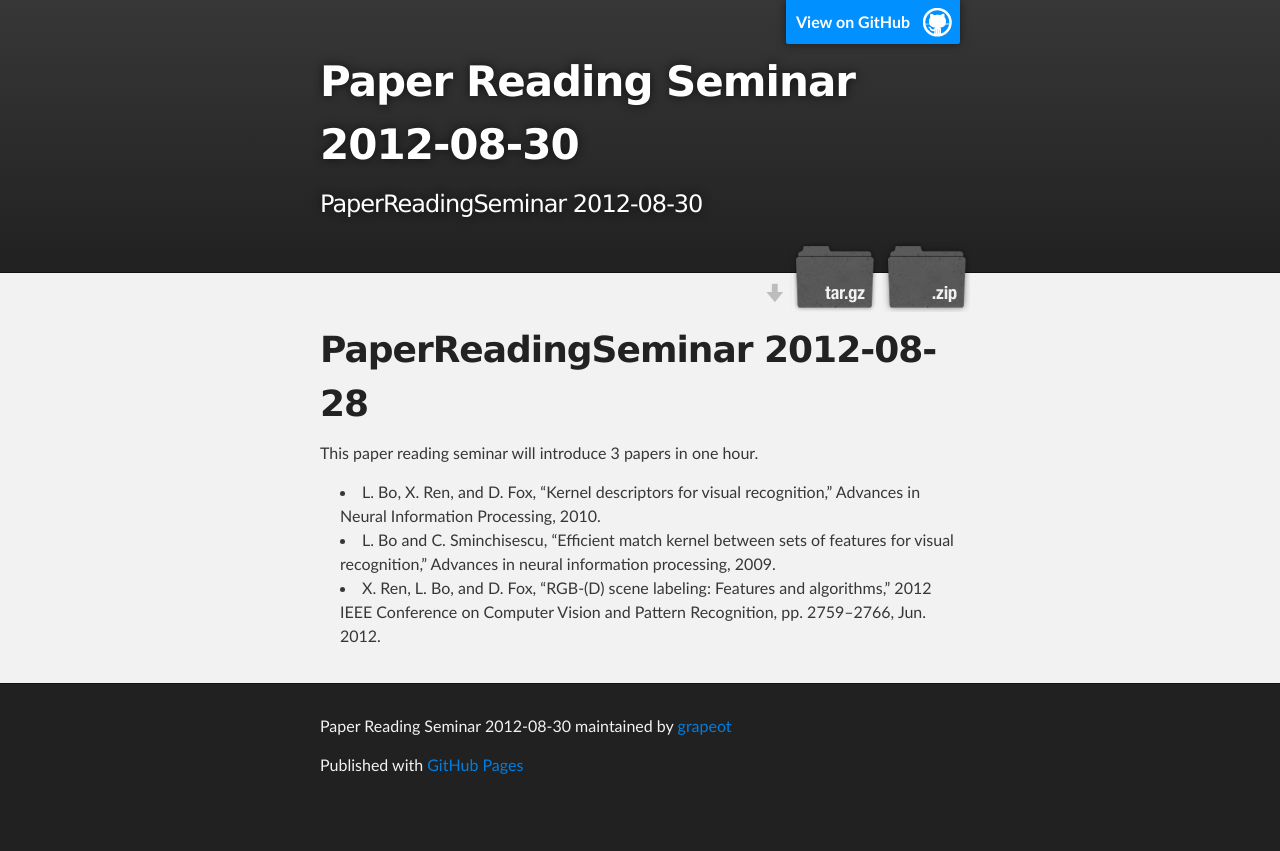
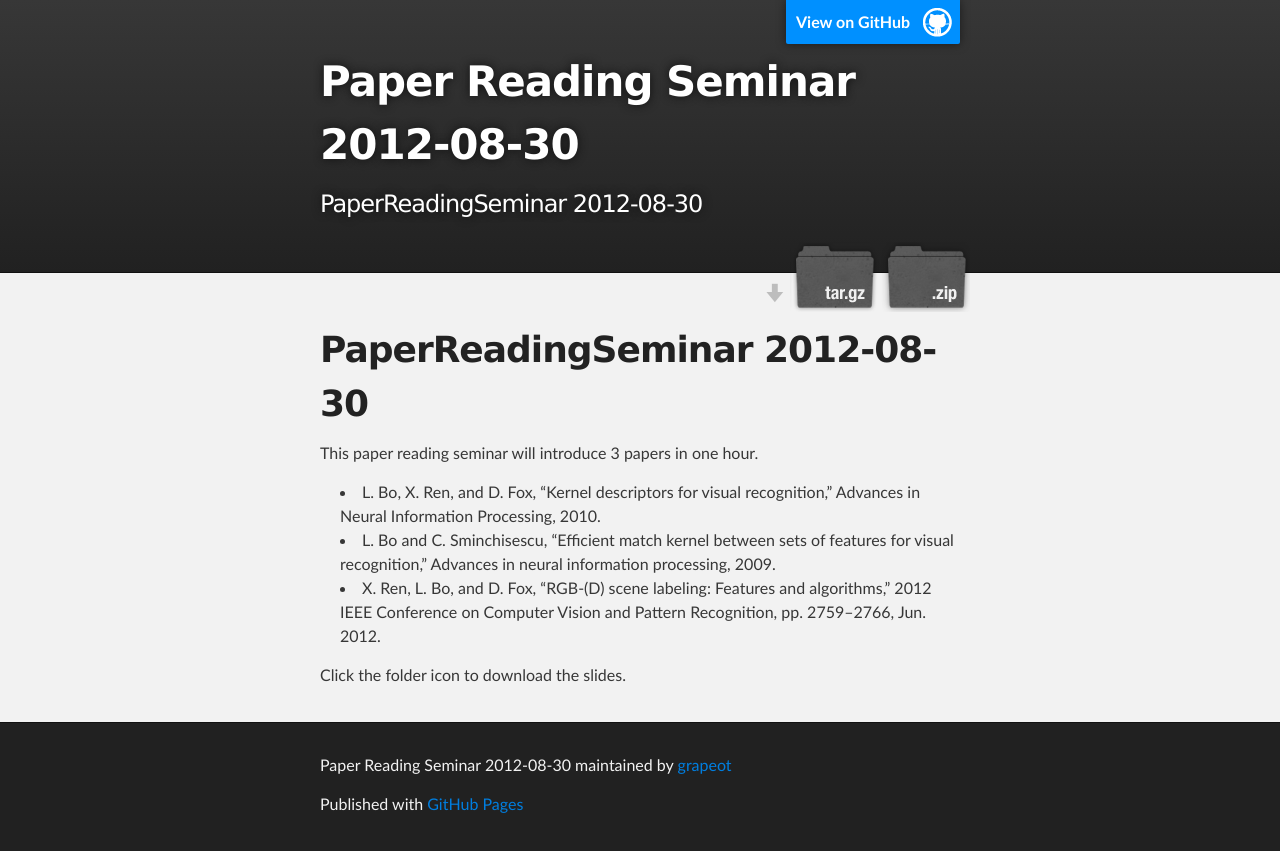
Before and after one commit to grapeot/prs120828, a plain HTML site: page index.html in a window 1280 px wide. Before the commit the page ends 812 px from the top, so only its background shows below. Drawn offline with Linux system fonts and the light colour scheme.

```diff
--- a/index.html
+++ b/index.html
@@ -31,7 +31,7 @@
     <!-- MAIN CONTENT -->
     <div id="main_content_wrap" class="outer">
       <section id="main_content" class="inner">
-        <h1>PaperReadingSeminar 2012-08-28</h1>
+        <h1>PaperReadingSeminar 2012-08-30</h1>
 
 <p>This paper reading seminar will introduce 3 papers in one hour.</p>
 
@@ -39,7 +39,7 @@
 <li>L. Bo, X. Ren, and D. Fox, “Kernel descriptors for visual recognition,” Advances in Neural Information Processing, 2010.</li>
 <li>L. Bo and C. Sminchisescu, “Efficient match kernel between sets of features for visual recognition,” Advances in neural information processing, 2009.</li>
 <li>X. Ren, L. Bo, and D. Fox, “RGB-(D) scene labeling: Features and algorithms,” 2012 IEEE Conference on Computer Vision and Pattern Recognition, pp. 2759–2766, Jun. 2012.</li>
-</ul>
+</ul><p>Click the folder icon to download the slides.</p>
       </section>
     </div>
 
--- a/params.json
+++ b/params.json
@@ -1 +1 @@
-{"body":"PaperReadingSeminar 2012-08-28\r\n=========\r\n\r\nThis paper reading seminar will introduce 3 papers in one hour.\r\n\r\n* L. Bo, X. Ren, and D. Fox, “Kernel descriptors for visual recognition,” Advances in Neural Information Processing, 2010.\r\n* L. Bo and C. Sminchisescu, “Efficient match kernel between sets of features for visual recognition,” Advances in neural information processing, 2009.\r\n* X. Ren, L. Bo, and D. Fox, “RGB-(D) scene labeling: Features and algorithms,” 2012 IEEE Conference on Computer Vision and Pattern Recognition, pp. 2759–2766, Jun. 2012.","name":"Paper Reading Seminar 2012-08-30","tagline":"PaperReadingSeminar 2012-08-30","note":"Don't delete this file! It's used internally to help with page regeneration.","google":""}
+{"note":"Don't delete this file! It's used internally to help with page regeneration.","name":"Paper Reading Seminar 2012-08-30","body":"PaperReadingSeminar 2012-08-30\r\n=========\r\n\r\nThis paper reading seminar will introduce 3 papers in one hour.\r\n\r\n* L. Bo, X. Ren, and D. Fox, “Kernel descriptors for visual recognition,” Advances in Neural Information Processing, 2010.\r\n* L. Bo and C. Sminchisescu, “Efficient match kernel between sets of features for visual recognition,” Advances in neural information processing, 2009.\r\n* X. Ren, L. Bo, and D. Fox, “RGB-(D) scene labeling: Features and algorithms,” 2012 IEEE Conference on Computer Vision and Pattern Recognition, pp. 2759–2766, Jun. 2012.\r\n\r\nClick the folder icon to download the slides.\r\n","google":"","tagline":"PaperReadingSeminar 2012-08-30"}
```
